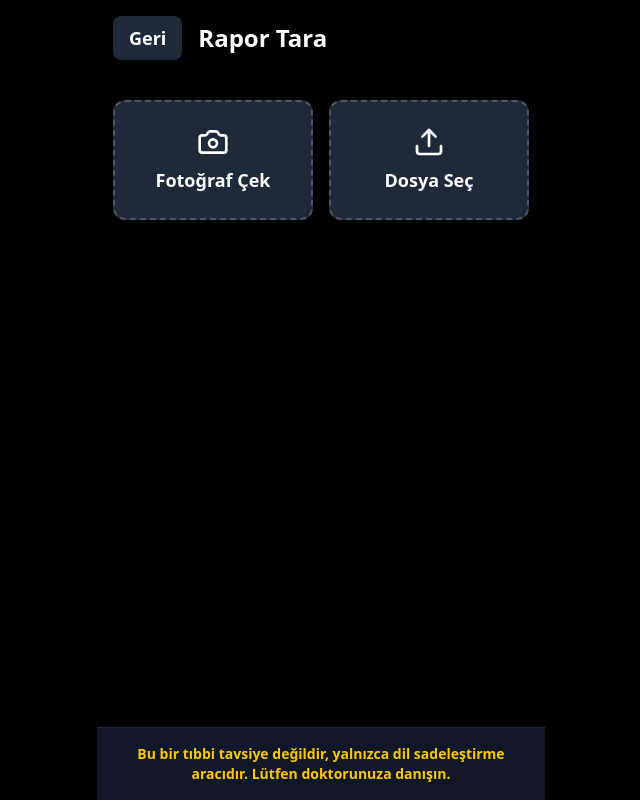
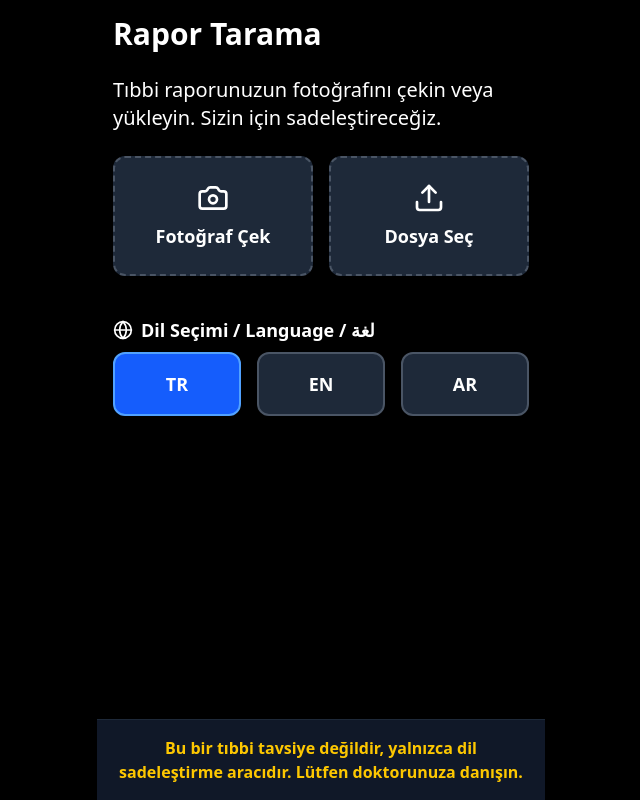
Before and after one commit to oarslanerbln-pixel/ALAZ-NEON, a Next.js app in the folder apps/frontend/: page /scan in a window 1280 px wide. Shown: the whole page, without its empty margins (319-959 px from the left). Built offline with nearby package versions, Linux system fonts and the light colour scheme.

Commit message:
feat: Initial MVP implementation (OCR UI, Medications, Schema)
Co-authored-by: oarslanerbln-pixel <225292030+oarslanerbln-pixel@users.noreply.github.com>

```diff
--- a/apps/frontend/src/app/layout.tsx
+++ b/apps/frontend/src/app/layout.tsx
@@ -36,7 +36,7 @@ export default function RootLayout({
         <AuthProvider>
           <div className="flex flex-col min-h-screen max-w-md mx-auto w-full">
             <main className="flex-grow p-4">{children}</main>
-            <footer className="p-4 bg-gray-900 text-center text-sm border-t border-gray-800 text-yellow-400 font-bold">
+            <footer className="p-4 bg-gray-900 text-center text-base border-t border-gray-800 text-yellow-400 font-bold">
               Bu bir tıbbi tavsiye değildir, yalnızca dil sadeleştirme aracıdır. Lütfen doktorunuza danışın.
             </footer>
           </div>
--- a/apps/frontend/src/app/medications/page.tsx
+++ b/apps/frontend/src/app/medications/page.tsx
@@ -102,26 +102,26 @@ export default function MedicationsPage() {
           onChange={(e) => setName(e.target.value)}
           placeholder="İlaç adı (örn: Parol 500mg)"
           aria-label="İlaç adı"
-          className="p-3 rounded-lg bg-gray-800 border-2 border-gray-600 focus-visible:outline-none focus-visible:border-blue-500"
+          className="p-3 rounded-lg bg-gray-800 border-2 border-gray-600 focus-visible:outline-none focus-visible:ring-4 focus-visible:ring-yellow-400"
         />
         <input
           value={dosage}
           onChange={(e) => setDosage(e.target.value)}
           placeholder="Doz (örn: 1 tablet)"
           aria-label="Doz"
-          className="p-3 rounded-lg bg-gray-800 border-2 border-gray-600 focus-visible:outline-none focus-visible:border-blue-500"
+          className="p-3 rounded-lg bg-gray-800 border-2 border-gray-600 focus-visible:outline-none focus-visible:ring-4 focus-visible:ring-yellow-400"
         />
         <input
           value={timeOfDay}
           onChange={(e) => setTimeOfDay(e.target.value)}
           placeholder="Zaman (örn: Sabah)"
           aria-label="Zaman"
-          className="p-3 rounded-lg bg-gray-800 border-2 border-gray-600 focus-visible:outline-none focus-visible:border-blue-500"
+          className="p-3 rounded-lg bg-gray-800 border-2 border-gray-600 focus-visible:outline-none focus-visible:ring-4 focus-visible:ring-yellow-400"
         />
         <button
           type="submit"
           disabled={isAdding}
-          className="bg-green-600 hover:bg-green-700 disabled:opacity-50 text-white p-3 rounded-lg font-bold transition-colors"
+          className="bg-green-600 hover:bg-green-700 disabled:opacity-50 disabled:cursor-not-allowed text-white p-3 rounded-lg font-bold transition-colors focus-visible:outline-none focus-visible:ring-4 focus-visible:ring-yellow-400"
         >
           {isAdding ? 'Ekleniyor...' : 'Ekle'}
         </button>
@@ -146,7 +146,7 @@ export default function MedicationsPage() {
           >
             <button
               onClick={() => handleToggle(med)}
-              className="flex items-center gap-4 text-left flex-1 focus-visible:outline-none focus-visible:ring-2 focus-visible:ring-blue-400 rounded-lg"
+              className="flex items-center gap-4 text-left flex-1 focus-visible:outline-none focus-visible:ring-4 focus-visible:ring-yellow-400 rounded-lg"
               aria-pressed={med.taken}
               aria-label={`${med.name}, ${med.taken ? 'alındı, değiştirmek için dokun' : 'alınmadı, işaretlemek için dokun'}`}
             >
@@ -163,7 +163,7 @@ export default function MedicationsPage() {
             <button
               onClick={() => handleDelete(med.id)}
               aria-label={`${med.name} ilacını sil`}
-              className="p-2 text-red-400 hover:text-red-300 focus-visible:outline-none focus-visible:ring-2 focus-visible:ring-red-400 rounded-lg"
+              className="p-2 text-red-400 hover:text-red-300 focus-visible:outline-none focus-visible:ring-4 focus-visible:ring-yellow-400 rounded-lg"
             >
               <Trash2 size={24} />
             </button>
--- a/apps/frontend/src/app/scan/page.tsx
+++ b/apps/frontend/src/app/scan/page.tsx
@@ -1,13 +1,15 @@
-import UploadDocument from '@/components/UploadDocument';
-import Link from 'next/link';
+"use client";
+
+import UploadDocument from "@/components/UploadDocument";
 
 export default function ScanPage() {
   return (
-    <div className="flex flex-col gap-6">
-      <div className="flex items-center gap-4 mb-4">
-        <Link href="/" className="px-4 py-2 bg-gray-800 rounded-lg font-bold">Geri</Link>
-        <h1 className="text-2xl font-bold">Rapor Tara</h1>
-      </div>
+    <div className="space-y-6">
+      <h1 className="text-3xl font-bold">Rapor Tarama</h1>
+      <p className="text-xl">
+        Tıbbi raporunuzun fotoğrafını çekin veya yükleyin. Sizin için sadeleştireceğiz.
+      </p>
+
       <UploadDocument />
     </div>
   );
--- a/apps/frontend/src/components/UploadDocument.tsx
+++ b/apps/frontend/src/components/UploadDocument.tsx
@@ -1,18 +1,24 @@
 "use client";
 
 import { useState } from 'react';
-import { Camera, Upload, Loader2 } from 'lucide-react';
+import { Camera, Upload, Loader2, Globe } from 'lucide-react';
 import { motion, AnimatePresence } from 'framer-motion';
 
 export default function UploadDocument() {
   const [isScanning, setIsScanning] = useState(false);
   const [result, setResult] = useState<string | null>(null);
+  const [language, setLanguage] = useState('tr');
 
   const handleSimulateScan = () => {
     setIsScanning(true);
     setTimeout(() => {
       setIsScanning(false);
-      setResult("Simüle edilmiş özet:\n1. Durumunuz Nedir?\n2. Doktorunuz Ne Demek İstiyor?\n3. Dikkat Etmeniz Gerekenler");
+      let langText = "";
+      if (language === 'tr') langText = "Türkçe (Simüle edilmiş özet):\n1. Durumunuz Nedir?\n2. Doktorunuz Ne Demek İstiyor?\n3. Dikkat Etmeniz Gerekenler";
+      if (language === 'en') langText = "English (Simulated Summary):\n1. What is your condition?\n2. What does your doctor mean?\n3. Things to pay attention to";
+      if (language === 'ar') langText = "العربية (ملخص محاكاة):\n1. ما هي حالتك؟\n2. ماذا يقصد طبيبك؟\n3. أشياء يجب الانتباه إليها";
+
+      setResult(langText);
     }, 3000);
   };
 
@@ -22,7 +28,7 @@ export default function UploadDocument() {
         <button
           onClick={handleSimulateScan}
           disabled={isScanning}
-          className="flex flex-col items-center justify-center p-6 bg-gray-800 rounded-xl border-2 border-dashed border-gray-600 hover:bg-gray-700 disabled:opacity-50 transition-colors"
+          className="flex flex-col items-center justify-center p-6 bg-gray-800 rounded-xl border-2 border-dashed border-gray-600 hover:bg-gray-700 disabled:opacity-50 disabled:cursor-not-allowed transition-colors focus-visible:outline-none focus-visible:ring-4 focus-visible:ring-yellow-400"
           aria-label="Kamera ile çek"
         >
           <Camera size={32} className="mb-2" />
@@ -31,12 +37,36 @@ export default function UploadDocument() {
         <button
           onClick={handleSimulateScan}
           disabled={isScanning}
-          className="flex flex-col items-center justify-center p-6 bg-gray-800 rounded-xl border-2 border-dashed border-gray-600 hover:bg-gray-700 disabled:opacity-50 transition-colors"
+          className="flex flex-col items-center justify-center p-6 bg-gray-800 rounded-xl border-2 border-dashed border-gray-600 hover:bg-gray-700 disabled:opacity-50 disabled:cursor-not-allowed transition-colors focus-visible:outline-none focus-visible:ring-4 focus-visible:ring-yellow-400"
           aria-label="Dosya yükle"
         >
           <Upload size={32} className="mb-2" />
           <span className="font-bold">Dosya Seç</span>
         </button>
+      </div>
+
+      <div className="flex flex-col gap-2 w-full mt-4">
+        <h3 className="font-bold flex items-center gap-2"><Globe size={20}/> Dil Seçimi / Language / لغة</h3>
+        <div className="flex gap-4 w-full">
+          <button
+            onClick={() => setLanguage('tr')}
+            className={`flex-1 p-4 rounded-xl border-2 font-bold focus-visible:outline-none focus-visible:ring-4 focus-visible:ring-yellow-400 ${language === 'tr' ? 'bg-blue-600 border-blue-400 text-white' : 'bg-gray-800 border-gray-600'}`}
+          >
+            TR
+          </button>
+          <button
+            onClick={() => setLanguage('en')}
+            className={`flex-1 p-4 rounded-xl border-2 font-bold focus-visible:outline-none focus-visible:ring-4 focus-visible:ring-yellow-400 ${language === 'en' ? 'bg-blue-600 border-blue-400 text-white' : 'bg-gray-800 border-gray-600'}`}
+          >
+            EN
+          </button>
+          <button
+            onClick={() => setLanguage('ar')}
+            className={`flex-1 p-4 rounded-xl border-2 font-bold focus-visible:outline-none focus-visible:ring-4 focus-visible:ring-yellow-400 ${language === 'ar' ? 'bg-blue-600 border-blue-400 text-white' : 'bg-gray-800 border-gray-600'}`}
+          >
+            AR
+          </button>
+        </div>
       </div>
 
       <AnimatePresence>
@@ -56,9 +86,12 @@ export default function UploadDocument() {
       </AnimatePresence>
 
       {result && (
-        <div className="w-full bg-gray-800 p-6 rounded-xl mt-4">
+        <div className="w-full bg-gray-800 p-6 rounded-xl mt-4" role="status" aria-live="polite">
           <h2 className="text-2xl font-bold mb-4 text-yellow-400">Sonuç</h2>
-          <p className="whitespace-pre-line">{result}</p>
+          <p className="whitespace-pre-line text-lg">{result}</p>
+          <div className="mt-6 p-4 bg-gray-900 border border-gray-700 rounded-lg text-yellow-400 font-bold text-base text-center">
+            Bu bir tıbbi tavsiye değildir, yalnızca dil sadeleştirme aracıdır. Lütfen doktorunuza danışın.
+          </div>
         </div>
       )}
     </div>
```
Also changed, not shown: 1 other file (tests, documents, lock files or other folders).
